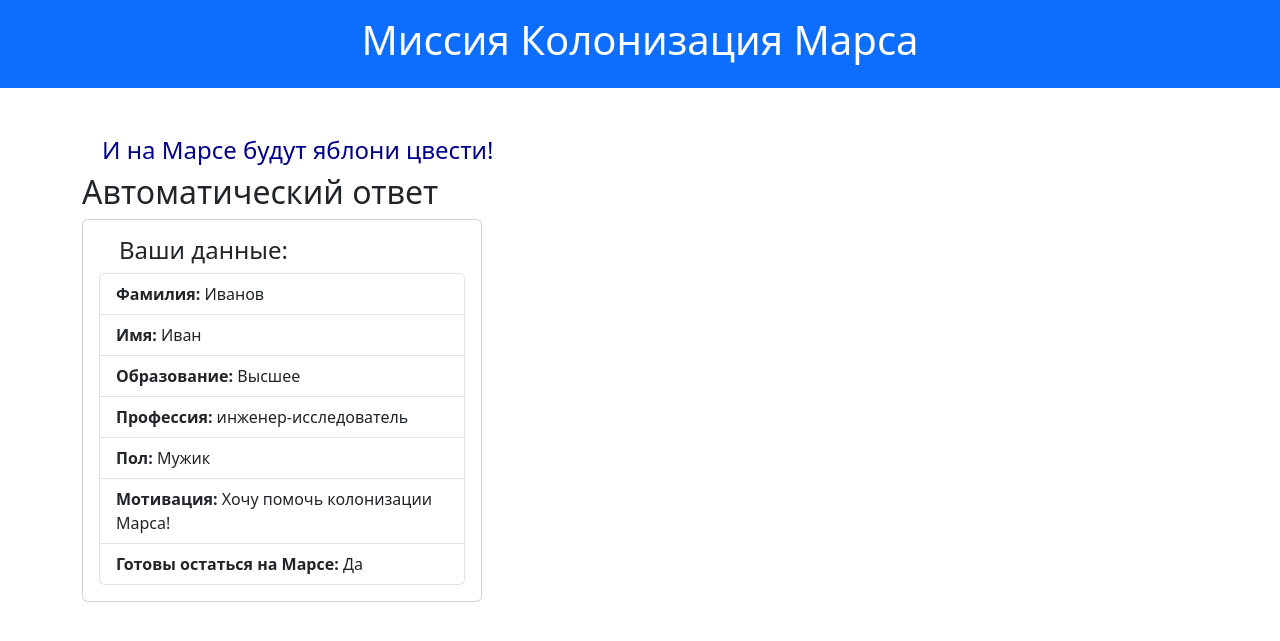
After one commit to ebubler/web2, a Flask app: page /answer in a window 1280 px wide. The commit adds this page. Shown: the top 641 px of the page. Run offline with Flask 3, Linux system fonts and the light colour scheme.

Commit message:
Автоматический ответ

```diff
--- a/main.py
+++ b/main.py
@@ -1,6 +1,17 @@
 from flask import Flask, render_template
 
 app = Flask(__name__)
+
+data = {
+    "title": "Автоматический ответ",
+    "surname": "Иванов",
+    "name": "Иван",
+    "education": "Высшее",
+    "profession": "инженер-исследователь",
+    "sex": "Мужик",
+    "motivation": "Хочу помочь колонизации Марса!",
+    "ready": "Да"
+}
 
 professions = [
     "инженер-исследователь",
@@ -45,5 +56,10 @@ def list_prof(list_type):
         professions=professions
     )
 
+@app.route('/answer')
+@app.route('/auto_answer')
+def auto_answer():
+    return render_template('auto_answer.html', **data)
+
 if __name__ == '__main__':
     app.run(port=8080, host='127.0.0.1')
--- /dev/null
+++ b/static/css/styles.css
@@ -0,0 +1,4 @@
+h4 {
+    color: darkblue;
+    padding-left: 20px;
+}
--- /dev/null
+++ b/templates/auto_answer.html
@@ -0,0 +1,19 @@
+{% extends "base.html" %}
+
+{% block content %}
+<h2>Автоматический ответ</h2>
+<div class="card" style="width: 400px;">
+    <div class="card-body">
+        <h4 class="card-title">Ваши данные:</h4>
+        <ul class="list-group">
+            <li class="list-group-item"><strong>Фамилия:</strong> {{ surname }}</li>
+            <li class="list-group-item"><strong>Имя:</strong> {{ name }}</li>
+            <li class="list-group-item"><strong>Образование:</strong> {{ education }}</li>
+            <li class="list-group-item"><strong>Профессия:</strong> {{ profession }}</li>
+            <li class="list-group-item"><strong>Пол:</strong> {{ sex }}</li>
+            <li class="list-group-item"><strong>Мотивация:</strong> {{ motivation }}</li>
+            <li class="list-group-item"><strong>Готовы остаться на Марсе:</strong> {{ ready }}</li>
+        </ul>
+    </div>
+</div>
+{% endblock %}
--- a/templates/base.html
+++ b/templates/base.html
@@ -2,16 +2,16 @@
 <html lang="ru">
 <head>
     <meta charset="UTF-8">
-    <meta name="viewport" content="width=device-width, initial-scale=1.0">
     <title>{{ title }}</title>
     <link href="https://cdn.jsdelivr.net/npm/bootstrap@5.3.0/dist/css/bootstrap.min.css" rel="stylesheet">
+    <link rel="stylesheet" href="{{ url_for('static', filename='css/styles.css') }}">
 </head>
 <body>
     <header class="bg-primary text-white text-center py-3">
         <h1>Миссия Колонизация Марса</h1>
     </header>
     <main class="container mt-5">
-        <h4 class="text-center">И на Марсе будут яблони цвести!</h4>
+        <h4>И на Марсе будут яблони цвести!</h4>
         <div class="content">
             {% block content %}{% endblock %}
         </div>
```
